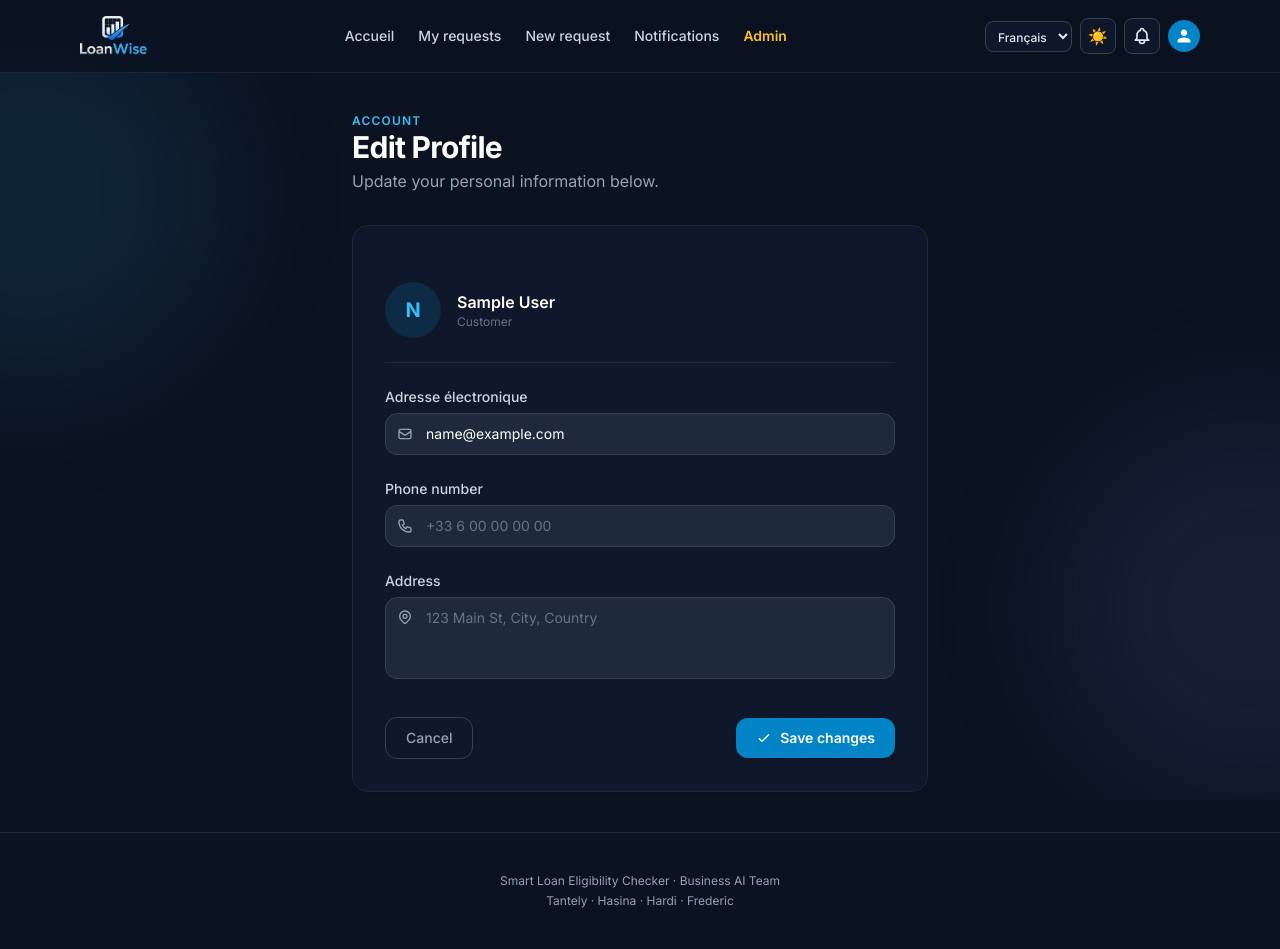
After one commit to Business-AI-Team/BusinessAITeam, a Django app: page /profile/edit/ in a window 1280 px wide. The commit adds this page. Run offline with Django 4.2, Linux system fonts and the light colour scheme; the visitor is signed in with stand-in values (Sample User, id 1); data that the repository does not hold is empty; parts of the project's set-up code (start-up, migrations or seed data) failed here and were passed over; some libraries are stand-ins or nearby versions.

Commit message:
icon + modal edit profil user

```diff
--- a/core/web_urls.py
+++ b/core/web_urls.py
@@ -11,6 +11,7 @@ urlpatterns = [
     path("verify-email/", web_views.verify_email_page, name="verify_email_page"),
     path("login/", web_views.login_page, name="login_page"),
     path("logout/", web_views.logout_view, name="logout"),
+    path("profile/edit/", web_views.edit_profile, name="edit_profile"),
 
     # Generic redirect (backward compat)
     path("dashboard/", web_views.dashboard, name="dashboard"),
--- a/templates/loanwise/base.html
+++ b/templates/loanwise/base.html
@@ -192,10 +192,52 @@
            target="_blank" rel="noopener noreferrer">{% trans "Admin" %}</a>
         {% endif %}
         {% if user.is_authenticated %}
-        <form action="{% url 'logout' %}" method="post" class="inline">
-          {% csrf_token %}
-          <button type="submit" class="rounded-lg bg-slate-900 px-3 py-1.5 text-xs font-semibold text-white shadow hover:bg-slate-800 dark:bg-sky-600 dark:hover:bg-sky-500">{% trans "Log out" %}</button>
-        </form>
+        <div class="relative" x-data="{ open: false }" @click.away="open = false">
+          <button @click="open = !open"
+                  class="flex h-8 w-8 items-center justify-center rounded-full bg-slate-900 text-white shadow transition hover:bg-slate-700 dark:bg-sky-600 dark:hover:bg-sky-500"
+                  aria-label="{% trans 'User menu' %}">
+            <svg xmlns="http://www.w3.org/2000/svg" class="h-4 w-4" viewBox="0 0 24 24" fill="currentColor">
+              <path d="M12 12c2.7 0 4.8-2.1 4.8-4.8S14.7 2.4 12 2.4 7.2 4.5 7.2 7.2 9.3 12 12 12zm0 2.4c-3.2 0-9.6 1.6-9.6 4.8v2.4h19.2v-2.4c0-3.2-6.4-4.8-9.6-4.8z"/>
+            </svg>
+          </button>
+
+          <div x-show="open"
+               x-transition:enter="transition ease-out duration-100"
+               x-transition:enter-start="opacity-0 scale-95"
+               x-transition:enter-end="opacity-100 scale-100"
+               x-transition:leave="transition ease-in duration-75"
+               x-transition:leave-start="opacity-100 scale-100"
+               x-transition:leave-end="opacity-0 scale-95"
+               class="absolute right-0 mt-2 w-44 origin-top-right rounded-xl border border-slate-200 bg-white py-1 shadow-lg dark:border-slate-700 dark:bg-slate-900"
+               style="display: none;">
+            <div class="border-b border-slate-100 px-4 py-2 dark:border-slate-800">
+              <p class="truncate text-xs font-semibold text-slate-800 dark:text-slate-100">{{ user.get_full_name|default:user.email }}</p>
+              <p class="truncate text-xs text-slate-400 dark:text-slate-500">{{ user.email }}</p>
+            </div>
+            {% if user.account_type != 'backoffice' %}
+            <a href="{% url 'edit_profile' %}"
+               class="flex items-center gap-2 px-4 py-2 text-xs text-slate-700 hover:bg-slate-50 dark:text-slate-300 dark:hover:bg-slate-800">
+                <svg xmlns="http://www.w3.org/2000/svg" class="h-3.5 w-3.5" viewBox="0 0 24 24" fill="none" stroke="currentColor" stroke-width="2">
+                  <path d="M11 4H4a2 2 0 0 0-2 2v14a2 2 0 0 0 2 2h14a2 2 0 0 0 2-2v-7"/>
+                  <path d="M18.5 2.5a2.121 2.121 0 0 1 3 3L12 15l-4 1 1-4 9.5-9.5z"/>
+                </svg>
+                {% trans "Edit" %}
+              </a>
+            {% endif %}
+            <form action="{% url 'logout' %}" method="post">
+              {% csrf_token %}
+              <button type="submit"
+                      class="flex w-full items-center gap-2 px-4 py-2 text-xs text-rose-600 hover:bg-rose-50 dark:text-rose-400 dark:hover:bg-rose-950/40">
+                <svg xmlns="http://www.w3.org/2000/svg" class="h-3.5 w-3.5" viewBox="0 0 24 24" fill="none" stroke="currentColor" stroke-width="2" stroke-linecap="round" stroke-linejoin="round">
+                  <path d="M9 21H5a2 2 0 0 1-2-2V5a2 2 0 0 1 2-2h4"/>
+                  <polyline points="16 17 21 12 16 7"/>
+                  <line x1="21" y1="12" x2="9" y2="12"/>
+                </svg>
+                {% trans "Log out" %}
+              </button>
+            </form>
+          </div>
+        </div>
         {% else %}
         <a href="{% url 'login_page' %}" class="rounded-lg border border-slate-200 px-3 py-1.5 text-xs font-semibold text-slate-800 hover:border-sky-400 dark:border-slate-700 dark:text-slate-100">{% trans "Log in" %}</a>
         <a href="{% url 'register_page' %}" class="rounded-lg bg-sky-600 px-3 py-1.5 text-xs font-semibold text-white shadow hover:bg-sky-500">{% trans "Sign up" %}</a>
--- /dev/null
+++ b/templates/loanwise/edit_profile.html
@@ -0,0 +1,127 @@
+{% extends "loanwise/base.html" %}
+{% load i18n %}
+
+{% block title %}{% trans "Edit Profile" %} — {{ block.super }}{% endblock %}
+
+{% block content %}
+<div class="animate-fade-in-up mx-auto max-w-xl space-y-8">
+
+  {# Header #}
+  <div>
+    <p class="text-xs font-semibold uppercase tracking-widest text-sky-600 dark:text-sky-400">
+      {% trans "Account" %}
+    </p>
+    <h1 class="text-3xl font-bold tracking-tight text-slate-900 dark:text-white">
+      {% trans "Edit Profile" %}
+    </h1>
+    <p class="mt-1 text-slate-500 dark:text-slate-400">
+      {% trans "Update your personal information below." %}
+    </p>
+  </div>
+
+  {# Messages #}
+  {% if messages %}
+  <div class="space-y-2">
+    {% for message in messages %}
+    <div class="rounded-xl border px-4 py-3 text-sm
+      {% if message.tags == 'success' %}border-emerald-200 bg-emerald-50 text-emerald-900 dark:border-emerald-800 dark:bg-emerald-950/50 dark:text-emerald-100
+      {% elif message.tags == 'error' %}border-rose-200 bg-rose-50 text-rose-900 dark:border-rose-800 dark:bg-rose-950/50 dark:text-rose-100
+      {% else %}border-slate-200 bg-white dark:border-slate-800 dark:bg-slate-900{% endif %}">
+      {{ message }}
+    </div>
+    {% endfor %}
+  </div>
+  {% endif %}
+
+  {# Form card #}
+  <div class="rounded-2xl border border-slate-200 bg-white p-8 shadow-sm dark:border-slate-800 dark:bg-slate-900">
+    <form method="post" novalidate class="space-y-6">
+      {% csrf_token %}
+
+      {# Avatar initials #}
+      <div class="flex items-center gap-4">
+        <div class="flex h-14 w-14 items-center justify-center rounded-full bg-sky-100 text-xl font-bold text-sky-600 dark:bg-sky-900/40 dark:text-sky-400 select-none">
+          {{ request.user.email|first|upper }}
+        </div>
+        <div>
+          <p class="font-semibold text-slate-900 dark:text-white">{{ request.user.get_full_name|default:request.user.email }}</p>
+          <p class="text-xs text-slate-400 dark:text-slate-500">
+            {% if is_customer %}{% trans "Customer" %}{% else %}{% trans "Back-Office" %}{% endif %}
+          </p>
+        </div>
+      </div>
+
+      <hr class="border-slate-100 dark:border-slate-800" />
+
+      {# Email #}
+      <div class="space-y-1.5">
+        <label for="email" class="block text-sm font-medium text-slate-700 dark:text-slate-300">
+          {% trans "Email address" %}
+        </label>
+        <div class="relative">
+          <span class="pointer-events-none absolute inset-y-0 left-0 flex items-center pl-3 text-slate-400">
+            <svg xmlns="http://www.w3.org/2000/svg" class="h-4 w-4" fill="none" viewBox="0 0 24 24" stroke="currentColor" stroke-width="2">
+              <path stroke-linecap="round" stroke-linejoin="round" d="M3 8l7.89 5.26a2 2 0 002.22 0L21 8M5 19h14a2 2 0 002-2V7a2 2 0 00-2-2H5a2 2 0 00-2 2v10a2 2 0 002 2z"/>
+            </svg>
+          </span>
+          <input type="email" id="email" name="email" value="{{ profile_email }}" required
+                 class="w-full rounded-xl border border-slate-200 bg-slate-50 py-2.5 pl-10 pr-4 text-sm text-slate-900 placeholder-slate-400 focus:border-sky-400 focus:bg-white focus:outline-none focus:ring-2 focus:ring-sky-400/20 dark:border-slate-700 dark:bg-slate-800 dark:text-white dark:placeholder-slate-500 dark:focus:border-sky-500 dark:focus:bg-slate-700">
+        </div>
+      </div>
+
+      {% if is_customer %}
+      {# Phone #}
+      <div class="space-y-1.5">
+        <label for="phone" class="block text-sm font-medium text-slate-700 dark:text-slate-300">
+          {% trans "Phone number" %}
+        </label>
+        <div class="relative">
+          <span class="pointer-events-none absolute inset-y-0 left-0 flex items-center pl-3 text-slate-400">
+            <svg xmlns="http://www.w3.org/2000/svg" class="h-4 w-4" fill="none" viewBox="0 0 24 24" stroke="currentColor" stroke-width="2">
+              <path stroke-linecap="round" stroke-linejoin="round" d="M3 5a2 2 0 012-2h3.28a1 1 0 01.948.684l1.498 4.493a1 1 0 01-.502 1.21l-2.257 1.13a11.042 11.042 0 005.516 5.516l1.13-2.257a1 1 0 011.21-.502l4.493 1.498a1 1 0 01.684.949V19a2 2 0 01-2 2h-1C9.716 21 3 14.284 3 6V5z"/>
+            </svg>
+          </span>
+          <input type="tel" id="phone" name="phone" value="{{ profile_phone }}"
+                 placeholder="+33 6 00 00 00 00"
+                 class="w-full rounded-xl border border-slate-200 bg-slate-50 py-2.5 pl-10 pr-4 text-sm text-slate-900 placeholder-slate-400 focus:border-sky-400 focus:bg-white focus:outline-none focus:ring-2 focus:ring-sky-400/20 dark:border-slate-700 dark:bg-slate-800 dark:text-white dark:placeholder-slate-500 dark:focus:border-sky-500 dark:focus:bg-slate-700">
+        </div>
+      </div>
+
+      {# Address #}
+      <div class="space-y-1.5">
+        <label for="address" class="block text-sm font-medium text-slate-700 dark:text-slate-300">
+          {% trans "Address" %}
+        </label>
+        <div class="relative">
+          <span class="pointer-events-none absolute top-3 left-0 flex items-start pl-3 text-slate-400">
+            <svg xmlns="http://www.w3.org/2000/svg" class="h-4 w-4" fill="none" viewBox="0 0 24 24" stroke="currentColor" stroke-width="2">
+              <path stroke-linecap="round" stroke-linejoin="round" d="M17.657 16.657L13.414 20.9a1.998 1.998 0 01-2.827 0l-4.244-4.243a8 8 0 1111.314 0z"/>
+              <path stroke-linecap="round" stroke-linejoin="round" d="M15 11a3 3 0 11-6 0 3 3 0 016 0z"/>
+            </svg>
+          </span>
+          <textarea id="address" name="address" rows="3"
+                    placeholder="{% trans '123 Main St, City, Country' %}"
+                    class="w-full rounded-xl border border-slate-200 bg-slate-50 py-2.5 pl-10 pr-4 text-sm text-slate-900 placeholder-slate-400 focus:border-sky-400 focus:bg-white focus:outline-none focus:ring-2 focus:ring-sky-400/20 dark:border-slate-700 dark:bg-slate-800 dark:text-white dark:placeholder-slate-500 dark:focus:border-sky-500 dark:focus:bg-slate-700 resize-none">{{ profile_address }}</textarea>
+        </div>
+      </div>
+      {% endif %}
+
+      {# Actions #}
+      <div class="flex items-center justify-between gap-3 pt-2">
+        <a href="{% if is_customer %}{% url 'customer_dashboard' %}{% else %}{% url 'backoffice_dashboard' %}{% endif %}"
+           class="rounded-xl border border-slate-200 px-5 py-2.5 text-sm font-medium text-slate-600 transition hover:border-slate-300 hover:text-slate-900 dark:border-slate-700 dark:text-slate-400 dark:hover:border-slate-500 dark:hover:text-white">
+          {% trans "Cancel" %}
+        </a>
+        <button type="submit"
+                class="inline-flex items-center gap-2 rounded-xl bg-sky-600 px-5 py-2.5 text-sm font-semibold text-white shadow transition hover:bg-sky-500 focus:outline-none focus:ring-2 focus:ring-sky-400 focus:ring-offset-2">
+          <svg xmlns="http://www.w3.org/2000/svg" class="h-4 w-4" fill="none" viewBox="0 0 24 24" stroke="currentColor" stroke-width="2">
+            <path stroke-linecap="round" stroke-linejoin="round" d="M5 13l4 4L19 7"/>
+          </svg>
+          {% trans "Save changes" %}
+        </button>
+      </div>
+    </form>
+  </div>
+
+</div>
+{% endblock %}
```
Also changed, not shown: core/web_views.py (+49 -0 lines).
